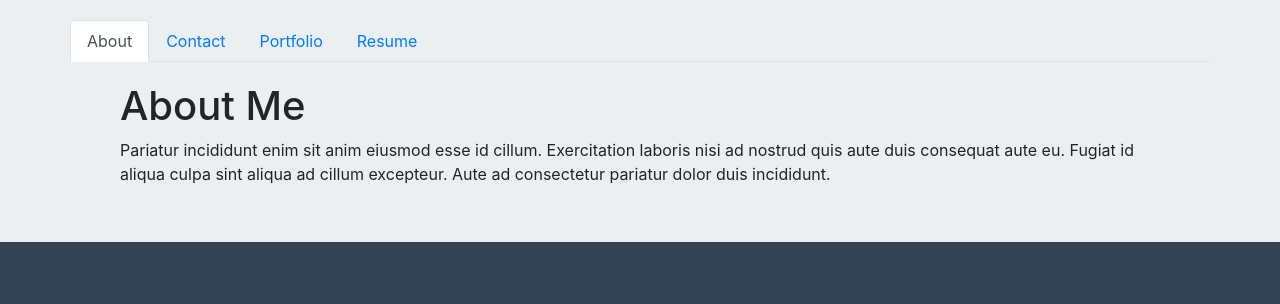
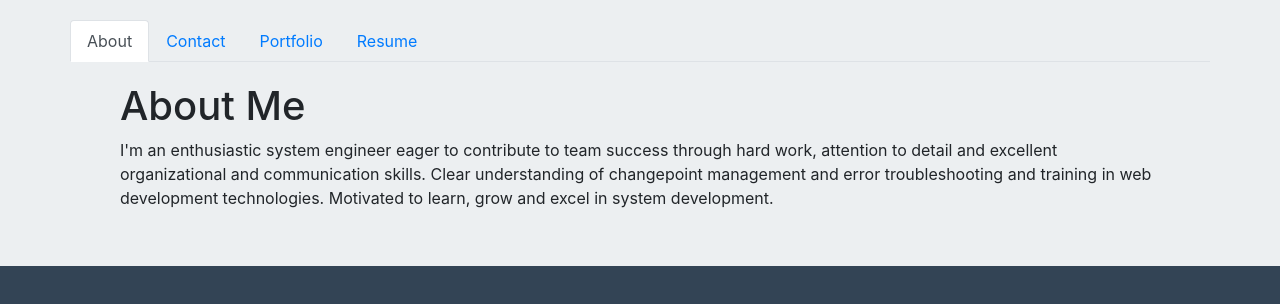
Before and after one commit to e-leal/personal-portfolio, a React (Create React App) app: page / in a window 1280 px wide. Shown: the top 304 px of the page. Built offline with nearby package versions, Linux system fonts and the light colour scheme.

Commit message:
updated about with professional summary

```diff
--- a/src/components/pages/About.js
+++ b/src/components/pages/About.js
@@ -6,7 +6,7 @@ const About = () => (
     <Container>
         <h1>About Me</h1>
         <p>
-            Pariatur incididunt enim sit anim eiusmod esse id cillum. Exercitation laboris nisi ad nostrud quis aute duis consequat aute eu. Fugiat id aliqua culpa sint aliqua ad cillum excepteur. Aute ad consectetur pariatur dolor duis incididunt.
+        I'm an enthusiastic system engineer eager to contribute to team success through hard work, attention to detail and excellent organizational and communication skills. Clear understanding of changepoint management and error troubleshooting and training in web development technologies. Motivated to learn, grow and excel in system development.
         </p>
     </Container>
 );
```
